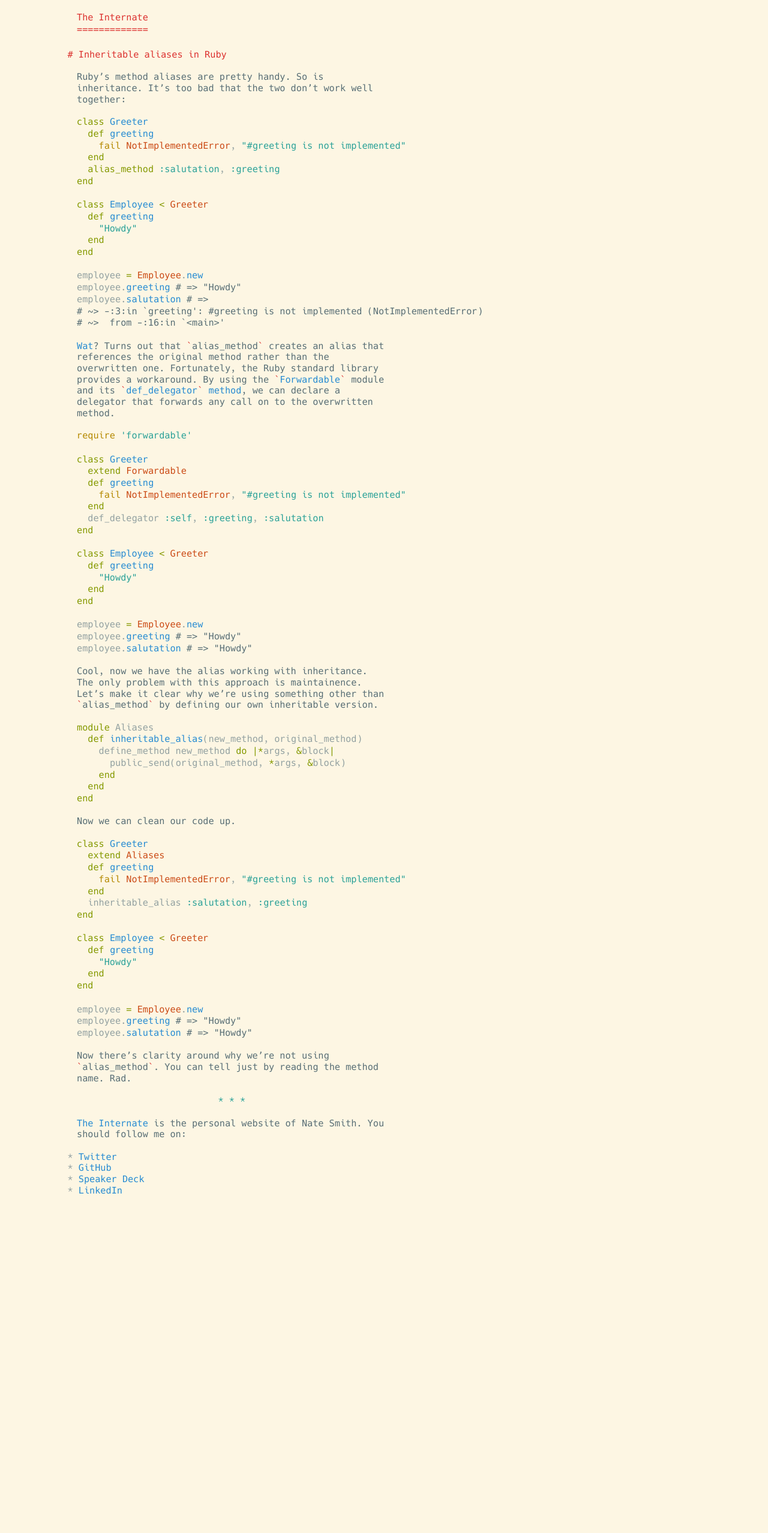
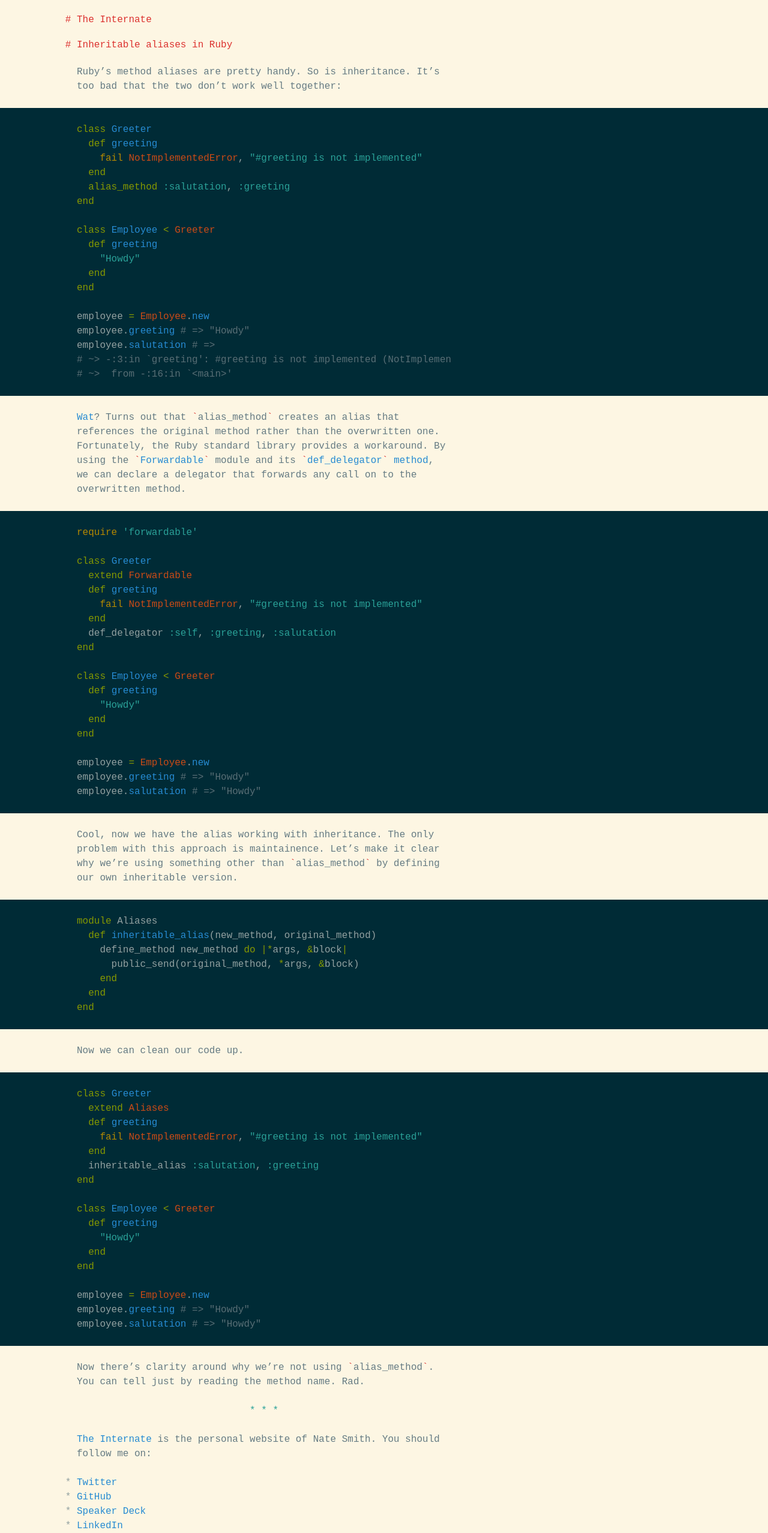
Before and after one commit to nwjsmith/nwjsmith.github.io, a Jekyll site: the page built from _posts/2014-02-14-inheritable-aliases-in-ruby.md, in a window 1280 px wide. Shown: the whole page at 60% size. Built offline with Jekyll 4.4.1, drawn with Linux system fonts in a browser that asks for light colours; before the commit the page ends 2013 px from its top, so only the background shows below that.

Commit message:
Redo with barebones styling

```diff
--- a/_includes/top.html
+++ b/_includes/top.html
@@ -3,7 +3,6 @@
   <head>
     <meta charset="utf-8">
     <meta name="viewport" content="width=device-width,initial-scale=1.0">
-    <link rel="stylesheet" type="text/css" href="/css/hack.css"></link>
     <link rel="stylesheet" type="text/css" href="/css/theinternate.css"></link>
     <link rel="alternate" type="application/atom+xml" href="/atom.xml" title="Atom feed">
     <title>{{ page.title }}</title>
--- a/css/theinternate.scss
+++ b/css/theinternate.scss
@@ -1,129 +1,109 @@
 ---
 ---
-@import 'normalize';
 @import 'colors';
+
+$left-margin: 8rem;
+
+html {
+  font-family: monospace;
+  font-size: 123.0769231%;
+  line-height: 1.5rem;
+  -ms-text-size-adjust: 100%;
+  -webkit-text-size-adjust: 100%;
+}
+
 body {
   background: $base3;
-  color: $base01;
-  font: 0.95em "Hack"; /* 17/16px */
-  line-height: 1.23em;
+  color: $base00;
   margin: 0;
 }
+
 h1, h2, h3, h4, h5, h6 {
   color: $red;
-  font: normal 1em "Hack";
-  margin: 1.23em 0 1.23em 10%;
+  font: normal 1rem monospace;
+  margin: 1.5rem $left-margin;
+  width: 65ch;
+
+  a, a:visited, a:hover {
+    color: $red;
+    text-decoration: none;
+  }
 }
-code {
-  font-family: "Hack";
+
+h1 {
+  &:before {
+    content: '# ';
+    margin-left: -2ch;
+  }
 }
-h1:before {
-  content: "# ";
-  margin: 0 0 0 -1.02em; /* Margin found through experimentation */
+
+figure {
+  margin: 1.5rem 0;
+
+  &.highlight {
+    background: $base03;
+
+    pre {
+      margin: 0 $left-margin;
+      overflow: scroll;
+      padding: 1.5rem 0;
+      width: 65ch;
+    }
+  }
 }
-h2:before {
-  content: "## ";
-  margin: 0 0 0 -1.510em; /* Margin found through experimentation */
-}
-h3:before {
-  content: "### ";
-  margin: 0 0 0 -2.03em; /* Margin found through experimentation */
-}
-h4:before {
-  content: "#### ";
-  margin: 0 0 0 -2.535em; /* Margin found through experimentation */
-}
-header {
-  margin: 1.23em 0;
-}
-header a, header a:visited {
-  color: $red;
-}
-header a:hover {
-  text-decoration: none;
-}
-header h1 {
-  display: inline-block;
-  position: relative;
-  overflow: hidden;
-  padding-bottom: 1.23em;
-  margin: 0 0 0 10%;
-}
-header h1:before {
-  content: "==================================================================";
-  position: absolute;
-  bottom: 0;
-  left: 0;
-  height: 1.23em;
+
+pre {
   margin: 0;
 }
-p, ul, ol, .highlight {
-  margin: 1.23em 0 1.23em 10%;
-  width: 34em;
+
+p {
+  width: 65ch;
+  margin: 1.5rem $left-margin;
+
+  code:before, code:after {
+    color: $red;
+    content: "`";
+  }
 }
+
 ul {
   list-style: none;
+  margin: 0 $left-margin;
   padding: 0;
+
+  li {
+    &:before {
+      color: $base1;
+      content: "* ";
+      margin-left: -2ch;
+    }
+  }
 }
-ul > li:before {
-  content: "* ";
-  color: $base1;
-  margin-left: -1.02em;
-}
-ol {
-  padding: 0;
-  list-style: none;
-}
-ol > li {
-  counter-increment: item;
-}
-ol > li:before {
-  margin-left: -1.51em;
-  margin-right: 0.51em;
-  content: counter(item) ".";
-  color: $base1;
-}
+
 a {
   color: $blue;
   text-decoration: none;
+
+  &:hover {
+    text-decoration: underline;
+  }
+
+  &:visited {
+    color: $violet;
+  }
 }
-a:visited {
-  color: $violet;
-}
-a:hover {
-  text-decoration: underline;
-}
-strong {
-  font-weight: normal;
-}
-strong:before, strong:after {
-  content: "**";
-  font-weight: normal;
-}
-em {
-  font-style: normal;
-}
-em:before, em:after {
-  content: "_";
-  font-weight: normal;
-}
-p code:before, p code:after {
-  content: "\0060";
-  color: $red;
-}
-#container {
-  min-width: 34em;
-}
+
 hr {
-  margin: 1.23em 0 2.46em 10%;
-  line-height: 1.23em;
-  width: 34em;
-  border: none;
+  line-height: 1.5rem;
+  margin: 0 $left-margin;
   text-align: center;
-}
-hr:before {
-  content: "* * *";
-  color: $cyan;
+  border: 0;
+  width: 65ch;
+
+  &:before {
+    color: $cyan;
+    content: "* * *";
+  }
 }
 
 .highlight {
```
